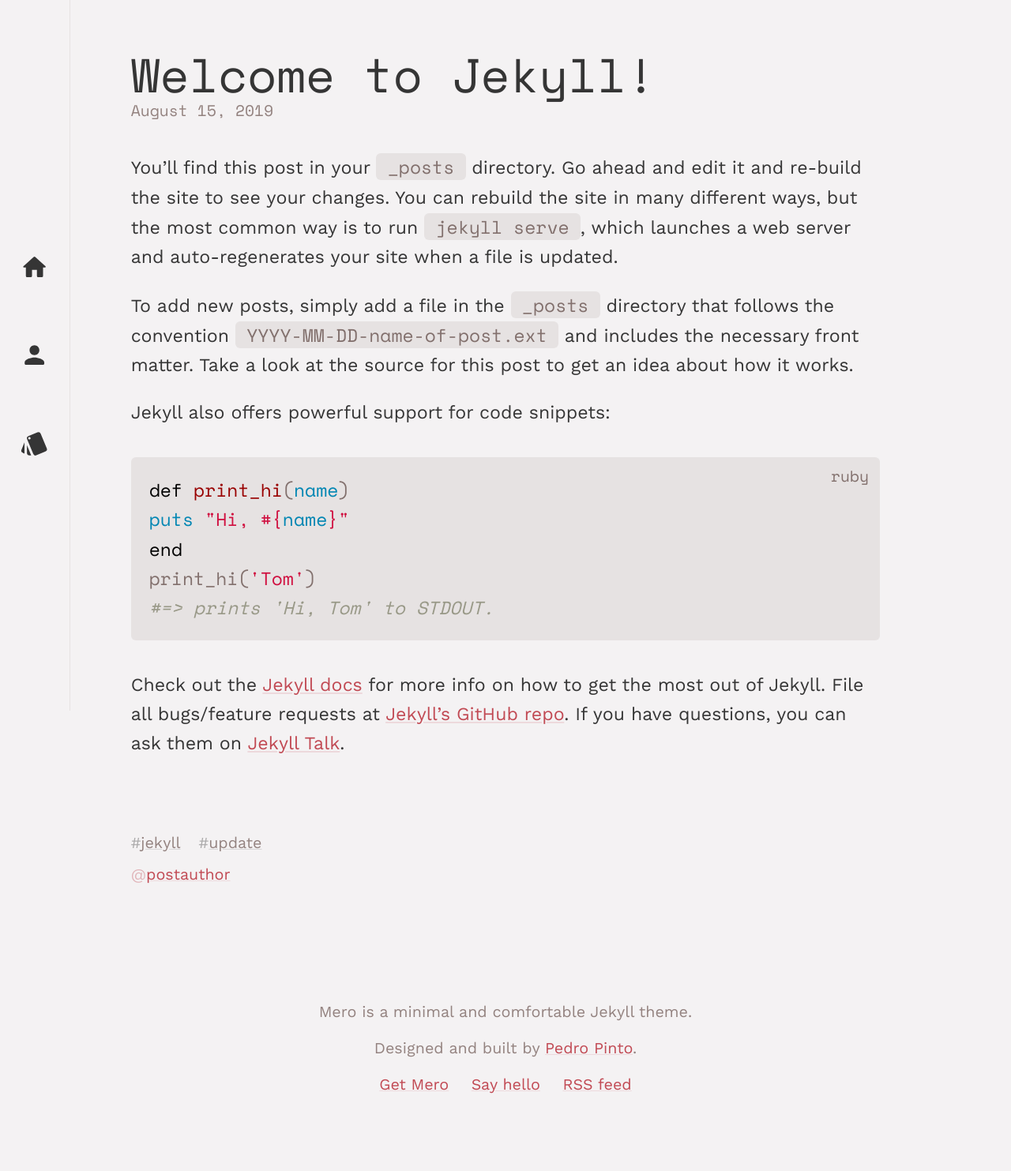
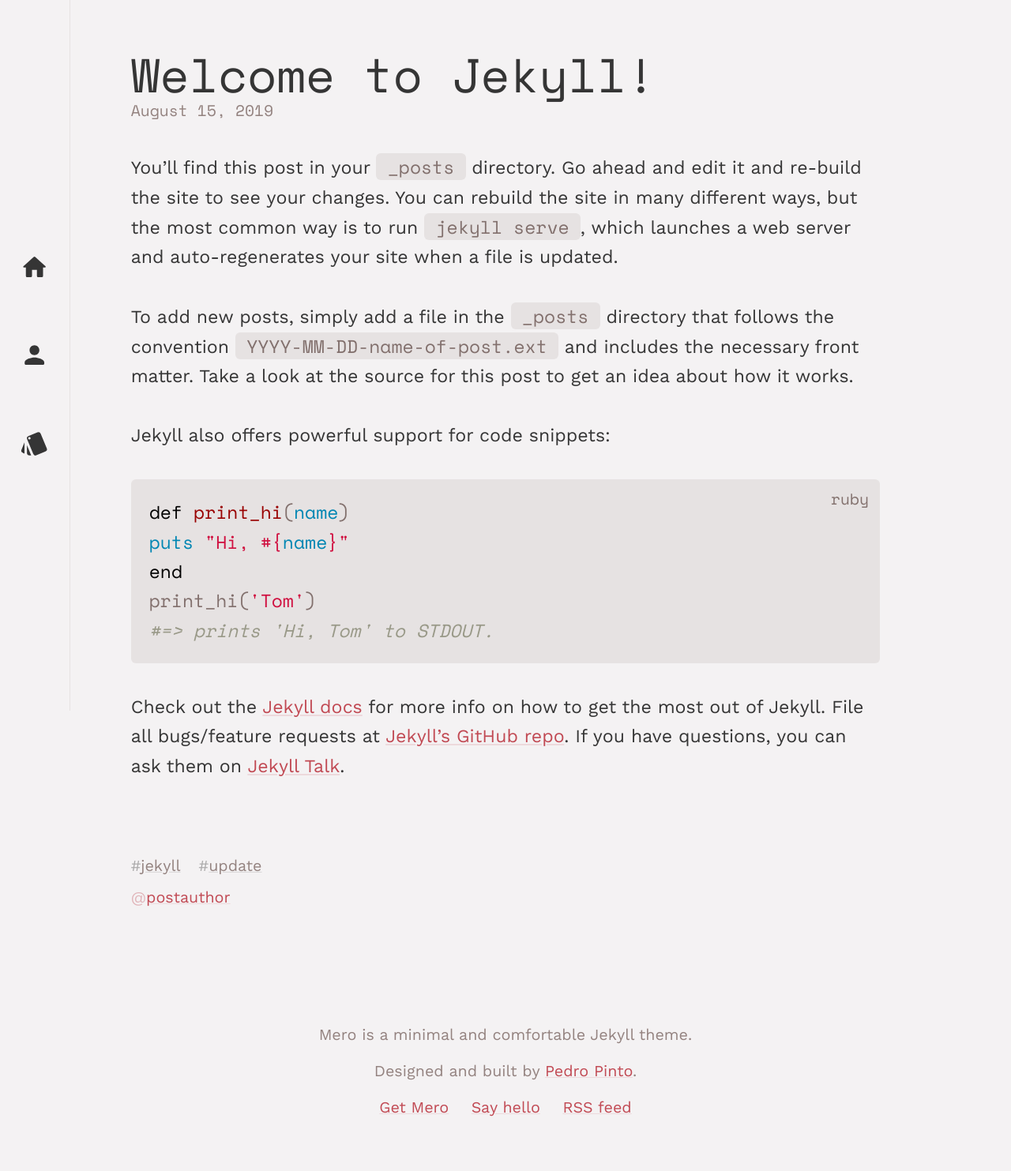
Before and after one commit to pmpinto/jekyll-mero, a Jekyll site: the page built from _posts/2019-08-16-welcome-to-jekyll.markdown, in a window 1280 px wide. Shown: the whole page at 79% size. Built offline with Jekyll 4.4.1, drawn with Linux system fonts in a browser that asks for light colours; before the commit the page ends 1454 px from its top, so only the background shows below that.

Commit message:
Adjust spacings between paragraphs

```diff
--- a/_sass/utils/_mixins.scss
+++ b/_sass/utils/_mixins.scss
@@ -54,7 +54,7 @@
 
     // Paragraphs
     p {
-        margin: $spacing-unit-small 0;
+        margin: $spacing-unit-medium 0;
 
         code {
             padding: 0 $spacing-unit-tiny;
```
